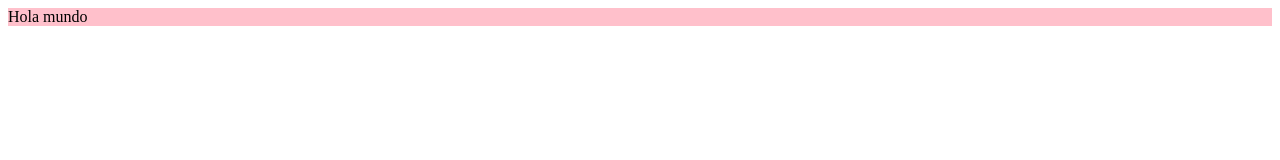
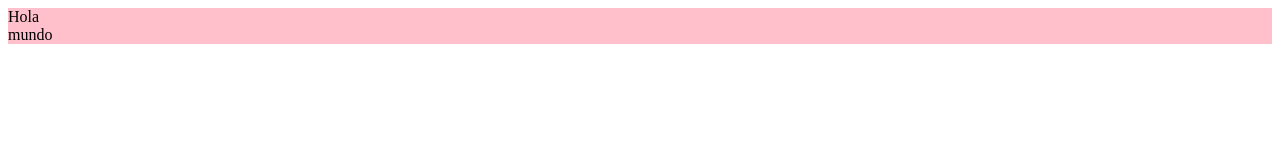
Before and after one commit to santiagorota/curso_de_frontend_developer_ORIGINAL, a plain HTML site: page selectores-1.html in a window 1280 px wide. Drawn offline with Linux system fonts and the light colour scheme.

Commit message:
de tipo2

```diff
--- a/selectores-1.html
+++ b/selectores-1.html
@@ -12,6 +12,7 @@
     </style>
 </head>
 <body>
-    <div>Hola mundo</div>
+    <div>Hola</div>
+    <div>mundo</div>
 </body>
 </html>
```
